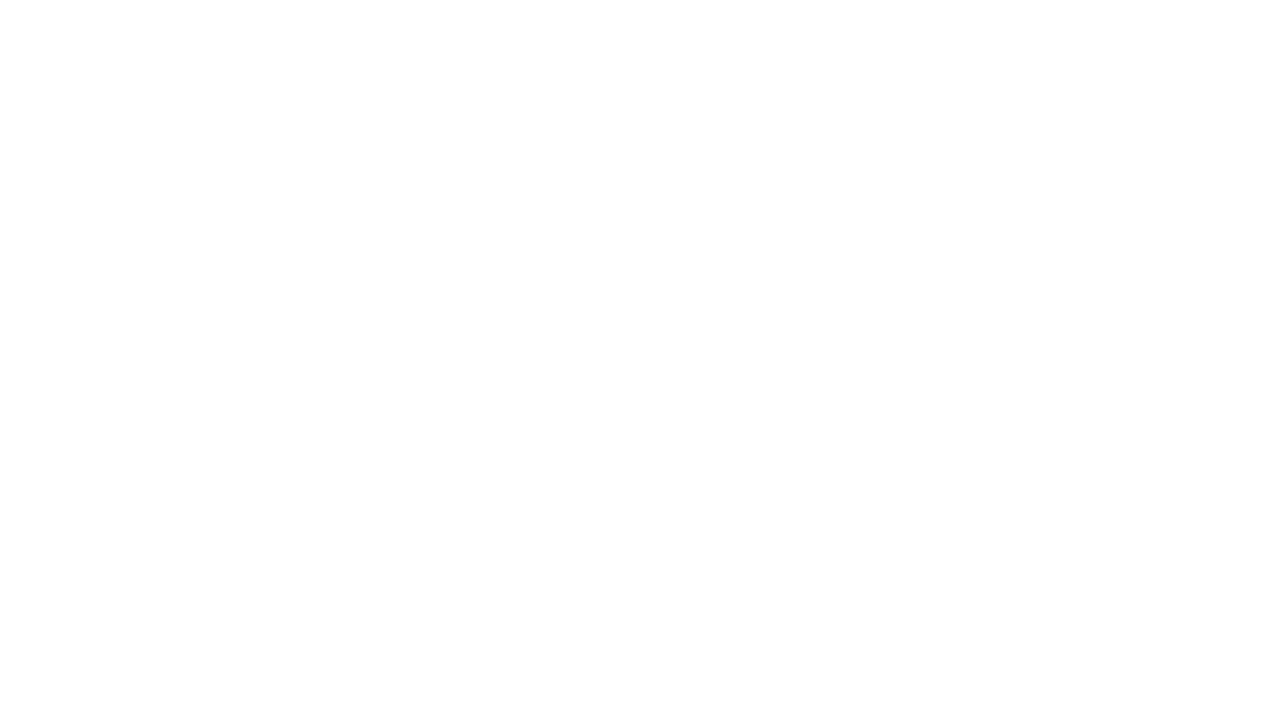
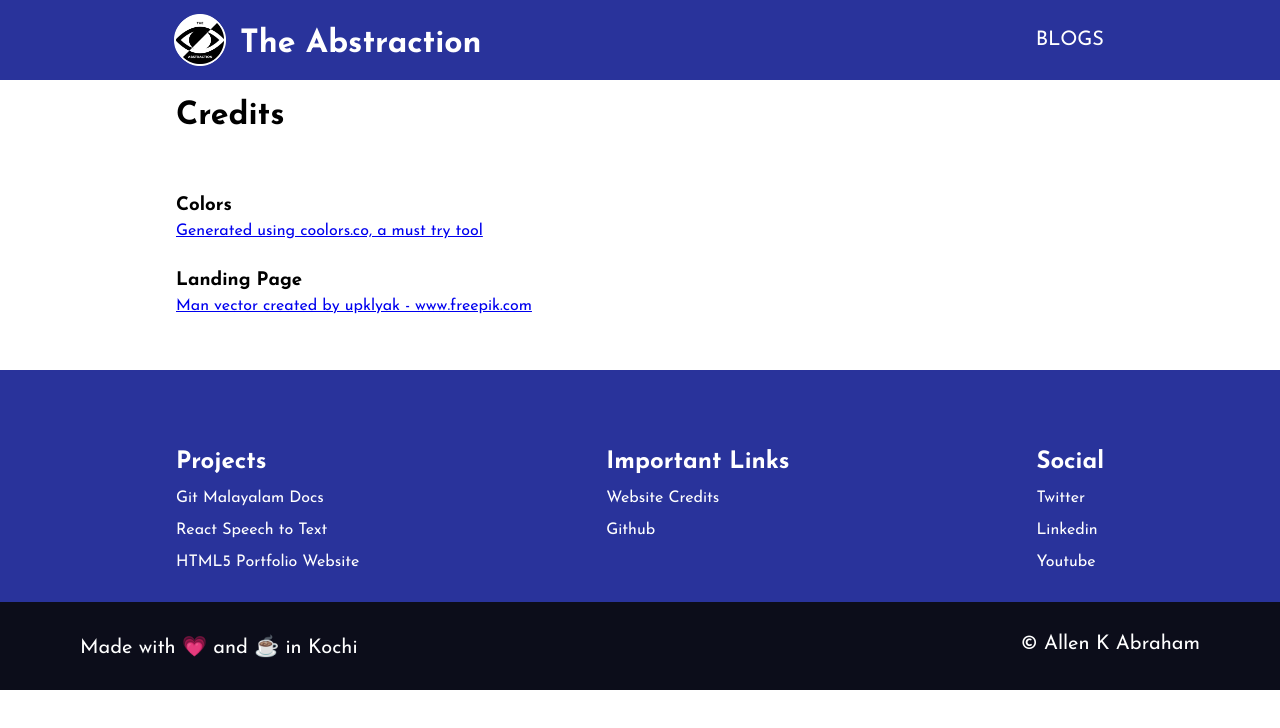
Before and after one commit to allenabraham777/theabstraction.co, a Gatsby site: page /donations in a window 1280 px wide. Before the commit this address had no page. Built offline with nearby package versions, Linux system fonts and the light colour scheme; Gatsby itself is replaced by a stand-in of ours.

Commit message:
Remove donation link from the header

```diff
--- a/src/components/header.js
+++ b/src/components/header.js
@@ -25,9 +25,6 @@ const Header = () => {
             <li>
               <Link to="/blogs">Blogs</Link>
             </li>
-            <li>
-              <Link to="/blogs">Donate</Link>
-            </li>
           </ul>
         </nav>
       </div>
--- /dev/null
+++ b/src/pages/donations.js
@@ -0,0 +1,26 @@
+import { graphql } from 'gatsby'
+import React from 'react'
+import SEO from '../components/seo'
+import Layout from '../layouts/default'
+
+const AttributionsPage = ({data}) => {
+  return (
+    <Layout>
+      <SEO title="Credits" />
+      <div className="container attributions">
+        <h1>Credits</h1>
+        <div dangerouslySetInnerHTML={{__html: data.attributions.html}} style={{padding: "32px 0px"}}></div>
+      </div>
+    </Layout>
+  )
+}
+
+export const pageQuery = graphql`
+  query Attributions {
+    attributions: markdownRemark(fileAbsolutePath: {regex: "/attributions/attributions.md$/"}) {
+      html
+    }
+  }
+`;
+
+export default AttributionsPage
```
